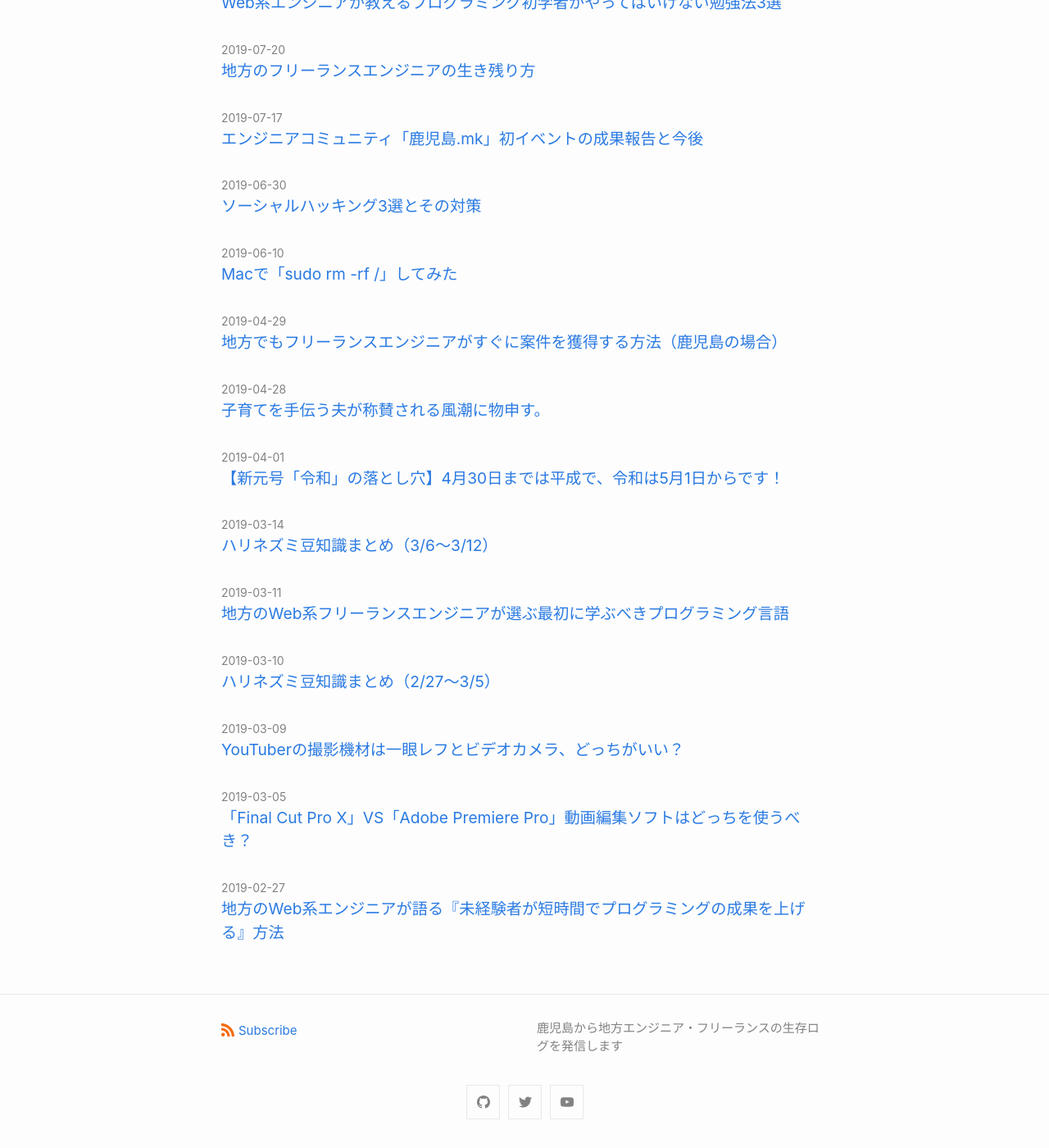
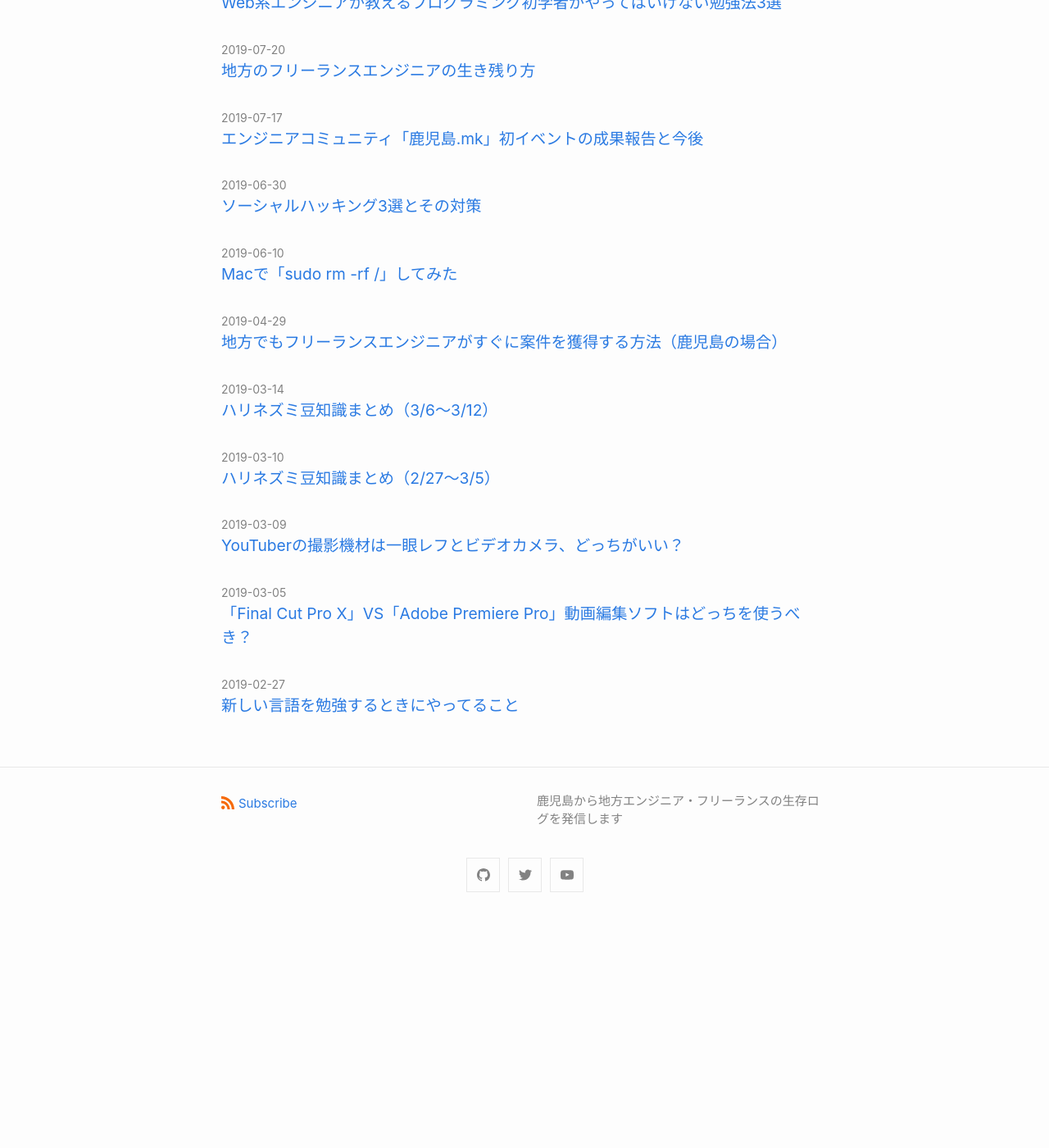
Before and after one commit to qst-exe/qst-blog, a Jekyll site: the page built from index.markdown, in a window 1280 px wide and 1400 px high, scrolled down 1898 px. Shown: the whole window at 82% size. Built offline with Jekyll 4.4.1, drawn with Linux system fonts in a browser that asks for light colours; after the commit the page ends 3021 px from its top, so only the background shows below that; part of the change alters nothing that is shown.

Commit message:
記事の更新

```diff
--- a/_posts/2019-02-27-page001.md
+++ b/_posts/2019-02-27-page001.md
@@ -1,6 +1,6 @@
 ---
-author: kusutan
-title: 地方のWeb系エンジニアが語る『未経験者が短時間でプログラミングの成果を上げる』方法
+author: qst
+title: 新しい言語を勉強するときにやってること
 slug: page001
 id: 8
 date: '2019-02-27 08:03:19'
@@ -15,7 +15,6 @@ tags:
   - プログラミング
   - 勉強法
   - 地方
-  - 未経験
 ---
 
 最近新しい言語の勉強を始めたので、初めてプログラミングを学んだときにやったことを整理しようと思います。理由は、最初にプログラミングを学んだときの効率が異常によかった記憶があるので、それを再現するためです。
--- a/_posts/2019-03-11-post-74.md
+++ /dev/null
@@ -1,33 +0,0 @@
----
-author: kusutan
-title: 地方のWeb系フリーランスエンジニアが選ぶ最初に学ぶべきプログラミング言語
-slug: post-74
-id: 74
-date: '2019-03-11 22:52:08'
-layout: post
-comments: false
-categories:
-  - プログラミング
-tags:
-  - Web系
-  - エンジニア
-  - フリーランス
-  - プログラミング
-  - プログラミング初心者
-  - 地方
-  - 鹿児島
----
-
-今回は、プログラミング初心者が最初に学ぶべき言語について説明していきたいと思います。 僕自身ゲームエンジニアとして、いくつかの言語が書けて、それも独学で身につけたので信憑性は高いです。 （この記事はプログラミング初心者向けに書いているため、いくつか用語の意味を意図的に変えています。上級者の先輩方ご了承下さい） 結論からいうと**「PHP」か「Ruby」**を学べばOKです。 「PHP」や「Ruby」はWebサイトやスマホアプリの裏側（ゲームのガチャ、課金システム）を作ってる言語です。 その理由が2つあって、それを簡単に説明します。
-
-### 1）開発環境の準備が簡単ですぐに成果が出る
-
-「PHP」や「Ruby」はProgateやドットインストールといった学習用商材がたくさんそろっていることです。 また、自分で環境構築する場合も、macには標準インストールされているので自分のパソコンで簡単に動かすことができます。 よくエンジニアがいう「C言語からやっとけ」って話を真に受けて勉強する人がいますが、これはする必要はありません。 なぜなら、動かすのが難しいうえに、「こんにちは」と画面上に表示するだけでもかなり複雑な工程がいります。 その分「PHP」や「Ruby」そこらへんがすごく簡単なので、最初に学ぶべき言語として非常にお薦めです。
-
-### 2）潰しが効く
-
-これは、選択肢が多くなるということです。 「PHP」や「Ruby」は多くのWeb系企業で採用されている言語で、実際に就職する場合には選択肢が多くなります。 例えば、スマホアプリの見た目を作る言語に「Swift」や「Kotlin」がありますが、それを勉強してもスマホアプリを作っている会社でしか働けません。しかし、「PHP」や「Ruby」を勉強していればウェブサイトを開発している会社だけでなく、スマホアプリを作っている会社でも働くことができます。 以上の点から僕は最初に「PHP」か「Ruby」を勉強することを推奨します。 [![](https://www29.a8.net/svt/bgt?aid=190310020979&wid=001&eno=01&mid=s00000016576002045000&mc=1)](https://px.a8.net/svt/ejp?a8mat=35B05G+G6VE0I+3JWG+C6BBL) ![](https://www14.a8.net/0.gif?a8mat=35B05G+G6VE0I+3JWG+C6BBL)
-
-### その他の言語（HTML・CSS、Swift、Kotlin）について
-
-Web系プログラミング言語としてよく話題になるHTMLやCSS（※）についてですが、これはやらなくていいです。 なぜなら、PHPやRubyをちゃんと勉強していれば、最低限のことは身につきます。 逆に最初にHTMLやCSSを勉強しても実際には忘れてしまうことの方が多いです。 後は実際に必要なときにググることができれば大丈夫です。 よく、スマホアプリ開発で使う「Swift」や「Kotlin」はどうなのかという意見がありますが、最初はやらなくていいです。これは別の記事で上げようと思いますが、スマホアプリの見た目を作るエンジニアはオワコンなので、今から勉強するメリットはありません。 僕自身、ゲームエンジニアとして働いていますが、スマホアプリの見た目だけでなく、裏側も作ることができるんですね。そうでないと生き残れなくなっているので。 再三ですが、プログラミング初心者が最初に学ぶべき言語は「PHP」か「Ruby」です。 動画でも説明しているので、良かったら見てみて下さい。 https://youtu.be/DnhF34YYnXc ※ 厳密に言えば言語ではありません。HTMLやCSSが書けるようになったからと言って、先輩エンジニアにドヤるのはやめましょう。私刑に遭います。
--- a/_posts/2019-04-01-post-88.md
+++ /dev/null
@@ -1,13 +0,0 @@
----
-author: kusutan
-title: 【新元号「令和」の落とし穴】4月30日までは平成で、令和は5月1日からです！
-slug: post-88
-id: 88
-date: '2019-04-01 12:49:56'
-layout: post
-comments: false
-categories:
-  - 思考
----
-
-とうとう新元号が発表されました。 新元号は「令和」だそうです。 出展は「万葉集」から取ったと発表されました。 3月31日時点で、「今日が平成最後の日だ」と言われていますが、それは間違いです。 4月1日は新元号を発表するという日なだけで、改元の日は5月1日です。 なので、あと30日は平成ということになります。逆に言うと令和元年は5月1日からスタートなので、令和元年の1月1日から4月30日までは存在しないことになります。 最後の平成の30日を悔いのないように過ごしたいですね。 https://youtu.be/kQGBdLMsiNU
--- a/_posts/2019-04-28-post-93.md
+++ /dev/null
@@ -1,13 +0,0 @@
----
-author: kusutan
-title: 子育てを手伝う夫が称賛される風潮に物申す。
-slug: post-93
-id: 93
-date: '2019-04-28 01:05:25'
-layout: post
-comments: false
-categories:
-  - 思考
----
-
-子育てを手伝う夫が称賛される風潮に物申す。 Twitterで「イクメンは素晴らしい」「子育てを手伝う夫は素晴らしい」という投稿を見かけて、これはおかしいと思ったので記事を書きました。 物申したいことはただ1つ「その子供は貴方の子供じゃないの？」 自分の子供なら、進んで子育てするのが普通じゃないのかな。 言いたいことはただそれだけです。
--- a/_posts/2019-04-29-post-95.md
+++ b/_posts/2019-04-29-post-95.md
@@ -22,7 +22,7 @@ tags:
 フリーランスになって最初に困ることは、安定した案件の獲得です。 そのため、今回は実体験を元にフリーランスになってすぐに案件を獲得する方法を記載したいと思います。ちなみにこの方法はエンジニアにしか有効ではありません。デザイナーやライターについては分かりませんので、ご了承ください。 なお、この方法で僕は時給5000円の案件を獲得することができました。 大まかな流れは以下のとおりです。
 
 1.  自社開発のスタートアップに入社する（インターンがベスト）
-2.  スタートアップで1〜2年従事して、それなりの結果をだす
+2.  スタートアップで3~5年従事して、それなりの結果をだす
 3.  フリーランスとして独立する際に、元の勤務先から好条件の案件をもらう
 
 順を追って説明していきます。
@@ -37,7 +37,7 @@ tags:
 
 また、インターンで入るのが良い理由は「ハズレを引いた時に辞めるのが簡単だから」です。インターンなら「就職活動」という名目で休みをとって他の企業に応募し、「内定が決まったから」という理由で辞めることも簡単です。これが、正社員として就職している場合だと働きながら「転職活動」をしなければなりません。これが中々難しい。そのため、極力エンジニアのインターンとして、スタートアップに入社することを推奨します。
 
-### スタートアップで1〜2年従事して、それなりの結果をだす
+### スタートアップで3~5年従事して、それなりの結果をだす
 
 これは、後述の好条件の案件をもらうために必要です。そもそも社内で実績を出していない人に業務委託はしませんし、社内で結果を出せない人はフリーランスとしてもやっていけません。 実際に僕は未経験から半年でプロジェクトマネージャーに、1年でCOOになれるまでの成果を上げました。この時に自分でなければ業務が難しい案件を持っているとベストです。自分でなければ業務が難しいというのは、業務知識を共有していないがためではなく、案件を自分で回せるだけのディレクション能力を持ちましょうという意味なのでご注意ください。 [![](https://www20.a8.net/svt/bgt?aid=190310020979&wid=001&eno=01&mid=s00000016576002024000&mc=1)](https://px.a8.net/svt/ejp?a8mat=35B05G+G6VE0I+3JWG+C1TA9) ![](https://www16.a8.net/0.gif?a8mat=35B05G+G6VE0I+3JWG+C1TA9)
 
```
